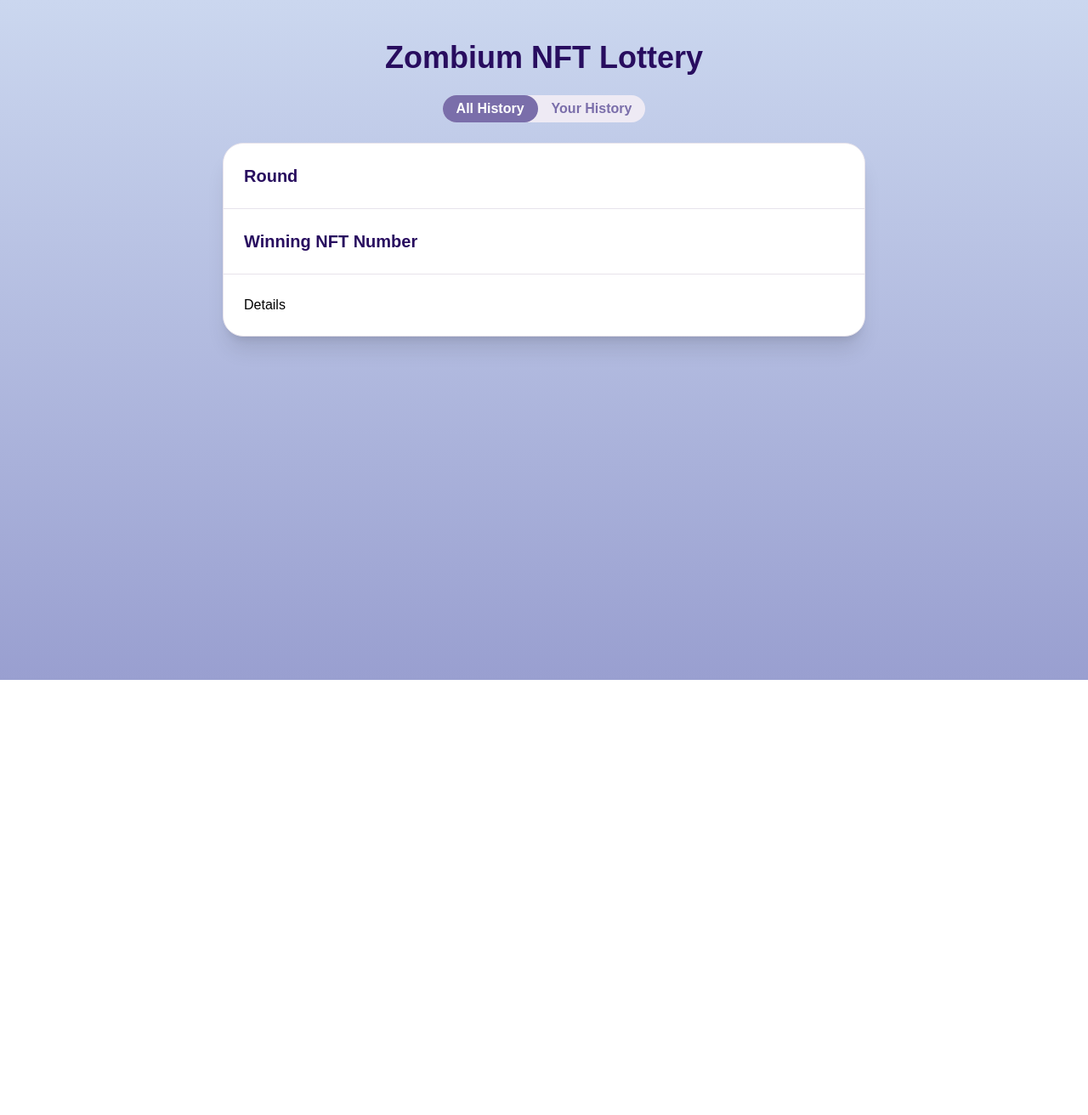
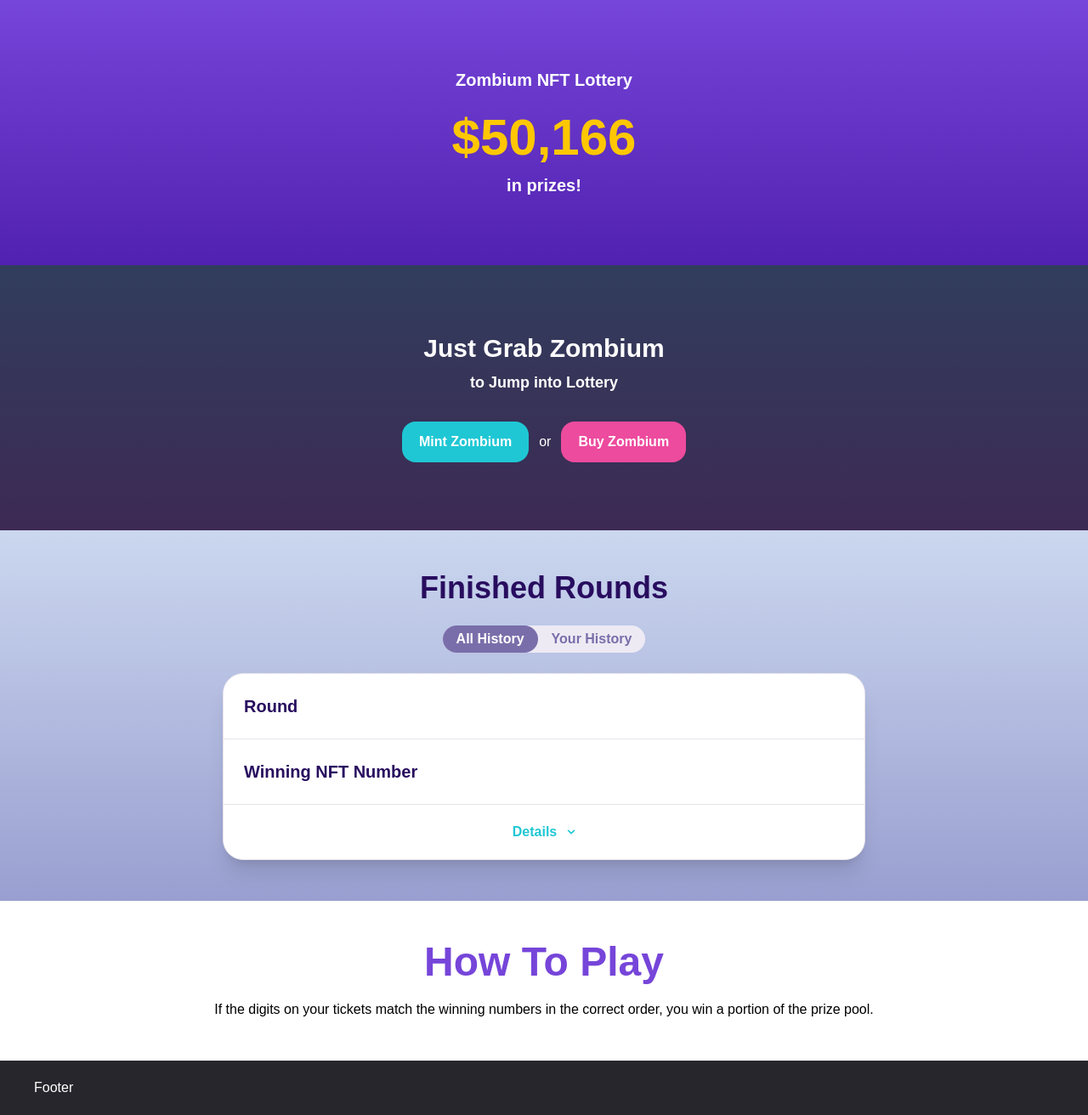
Before and after one commit to thestartupkings/nft-lotto, a React (Vite) app in the folder packages/frontend/: page / in a window 1280 px wide. Shown: the whole page at 85% size. Before the commit the page ends 800 px from the top, so only its background shows below. Built offline with nearby package versions, Linux system fonts and the light colour scheme.

Commit message:
feat: add zombium lottery initial component

```diff
--- a/packages/frontend/package.json
+++ b/packages/frontend/package.json
@@ -11,7 +11,8 @@
   },
   "dependencies": {
     "react": "^18.2.0",
-    "react-dom": "^18.2.0"
+    "react-dom": "^18.2.0",
+    "react-icons": "^4.11.0"
   },
   "devDependencies": {
     "@types/react": "^18.2.15",
--- a/packages/frontend/src/App.tsx
+++ b/packages/frontend/src/App.tsx
@@ -2,21 +2,74 @@ import { useState } from "react";
 import HistoryTabMenu from "./components/HistoryTabMenu";
 import AllHistoryCard from "./components/AllHistoryCard";
 import YourHistoryCard from "./components/YourHistoryCard";
+import Footer from "./components/Footer";
 
 function App() {
   const [historyTabMenuIndex, setHistoryTabMenuIndex] = useState(0);
 
   return (
-    <div className="h-screen bg-gradient-to-b from-[#cbd7ef] to-[#999fd0] py-12">
-      <div className="flex flex-col items-center">
-        <h2 className="text-4xl text-[#280d5f] font-bold text-center mb-6">
+    <div>
+      <div className="bg-gradient-to-b from-[#7645d9] to-[#5121b1] py-20">
+        <h2 className="text-xl text-white font-bold text-center mb-6">
           Zombium NFT Lottery
         </h2>
 
-        <HistoryTabMenu />
+        <div className="text-center">
+          <div className="text-6xl text-[#ffc700] font-semibold mb-3">
+            $50,166
+          </div>
 
-        {historyTabMenuIndex === 0 ? <AllHistoryCard /> : <YourHistoryCard />}
+          <div className="text-xl text-white font-bold text-center">
+            in prizes!
+          </div>
+        </div>
       </div>
+
+      <div className="bg-gradient-to-b from-[#313d5c] to-[#3d2a54] py-20">
+        <div className="text-center">
+          <div className="text-3xl text-white font-semibold mb-8">
+            Just Grab Zombium <br />
+            <span className="text-lg">to Jump into Lottery</span>
+          </div>
+
+          <div className="flex items-center justify-center gap-3">
+            <button className="inline-flex items-center h-12 bg-[#1fc7d4] px-5 rounded-2xl text-white font-semibold">
+              Mint Zombium
+            </button>
+            <span className="text-white">or</span>
+            <button className="inline-flex items-center h-12 bg-[#ed4b9e] px-5 rounded-2xl text-white font-semibold">
+              Buy Zombium
+            </button>
+          </div>
+        </div>
+      </div>
+
+      <div className="bg-gradient-to-b from-[#cbd7ef] to-[#999fd0] py-12">
+        <div className="flex flex-col items-center">
+          <h2 className="text-4xl text-[#280d5f] font-bold text-center mb-6">
+            Finished Rounds
+          </h2>
+
+          <HistoryTabMenu />
+
+          {historyTabMenuIndex === 0 ? <AllHistoryCard /> : <YourHistoryCard />}
+        </div>
+      </div>
+
+      <div className="px-4 py-12">
+        <div className="flex flex-col items-center justify-center">
+          <h2 className="text-5xl font-semibold text-[#7645d9] mb-5">
+            How To Play
+          </h2>
+
+          <div className="text-center">
+            If the digits on your tickets match the winning numbers in the
+            correct order, you win a portion of the prize pool.
+          </div>
+        </div>
+      </div>
+
+      <Footer />
     </div>
   );
 }
--- /dev/null
+++ b/packages/frontend/src/components/AllHistoryCard/Footer.tsx
@@ -0,0 +1,25 @@
+import React, { useState } from "react";
+import FooterExpanded from "./FooterExpanded";
+import { FaChevronUp, FaChevronDown } from "react-icons/fa";
+
+export default function Footer() {
+  const [isExpanded, setIsExpanded] = useState(false);
+
+  return (
+    <div className="">
+      {isExpanded && <FooterExpanded />}
+
+      <div className="flex items-center justify-center p-2">
+        <button
+          className="text-[#1fc7d4] font-semibold inline-flex items-center gap-3 p-3 hover:brightness-110"
+          onClick={() => {
+            setIsExpanded(!isExpanded);
+          }}
+        >
+          {isExpanded ? "Hide" : "Details"}{" "}
+          {isExpanded ? <FaChevronUp size={10} /> : <FaChevronDown size={10} />}
+        </button>
+      </div>
+    </div>
+  );
+}
--- /dev/null
+++ b/packages/frontend/src/components/AllHistoryCard/FooterExpanded.tsx
@@ -0,0 +1,10 @@
+import React from "react";
+
+export default function FooterExpanded() {
+  return (
+    <div className="bg-[#faf9fa] p-6">
+      FooterExpanded
+      <b>sss</b>
+    </div>
+  );
+}
--- a/packages/frontend/src/components/AllHistoryCard/index.tsx
+++ b/packages/frontend/src/components/AllHistoryCard/index.tsx
@@ -1,4 +1,5 @@
 import React from "react";
+import Footer from "./Footer";
 
 export default function AllHistoryCard() {
   return (
@@ -17,11 +18,7 @@ export default function AllHistoryCard() {
         </div>
       </div>
 
-      <div className="p-6">
-        <div className="flex justify-between">
-          <button>Details</button>
-        </div>
-      </div>
+      <Footer />
     </div>
   );
 }
--- /dev/null
+++ b/packages/frontend/src/components/Footer.tsx
@@ -0,0 +1,5 @@
+import React from "react";
+
+export default function Footer() {
+  return <div className="bg-[#27262c] px-10 py-5 text-white">Footer</div>;
+}
```
Also changed, not shown: 1 other file (tests, documents, lock files or other folders).
